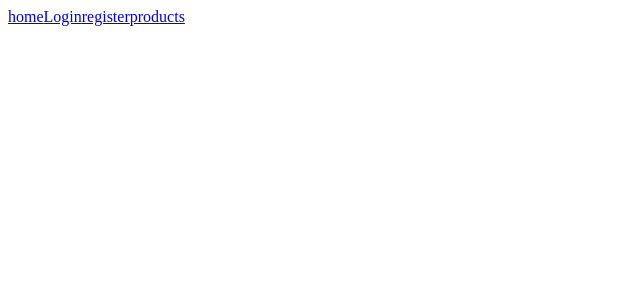
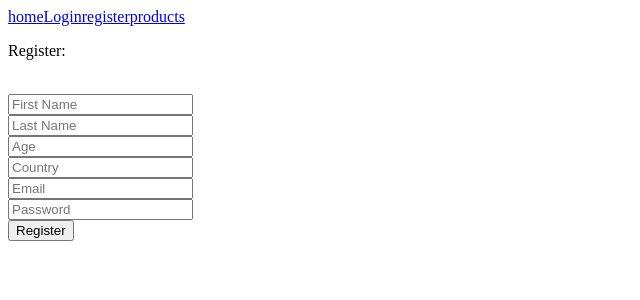
Before and after one commit to T2-Code-Geeks/MERAKI_Academy_Project_5, a React (Create React App) app in the folder frontend/: page / in a window 1280 px wide. Shown: the top 300 px of the page, without its empty margins (0-640 px from the left). Built offline with nearby package versions, Linux system fonts and the light colour scheme.

Commit message:
registerEmployee

```diff
--- /dev/null
+++ b/frontend/src/components/Register/RegisterEmployee.jsx
@@ -0,0 +1,108 @@
+import React, { useState } from "react";
+import "./RegisterEmployee.css";
+import axios from "axios";
+import { UseSelector } from "react-redux";
+
+//!=================================================
+
+const RegisterEmployee = () => {
+  const [firstName, setFirstName] = useState("");
+  const [lastName, setLastName] = useState("");
+  const [age, setAge] = useState(0);
+  const [country, setCountry] = useState("");
+  const [email, setEmail] = useState("");
+  const [password, setPassword] = useState("");
+  const role_id = 2;
+  const [message, setMessage] = useState("");
+  const [status, setStatus] = useState(false);
+
+  //!=================================================
+
+  const CreateAccountEmployee = async (e) => {
+    e.preventDefault();
+    try {
+      const result = await axios.post("http://localhost:5000/employees/register", {
+        firstName,
+        lastName,
+        age,
+        country,
+        email,
+        password,
+        role_id,
+      });
+
+      if (result.data) {
+        console.log(result.data)
+        setStatus(true);
+        setMessage(result.data.message);
+      } else {
+        throw Error;
+      }
+    } catch (error) {
+      setStatus(false);
+      if (error.response && error.response.data) {
+        return setMessage(error.response.data.message);
+      }
+      setMessage("please try again");
+    }
+  };
+
+   //!=================================================
+
+   return(
+    <>
+      <div className="Form">
+
+          <>
+            <p className="Title">Register:</p>
+            <form onSubmit={(e)=>{CreateAccountEmployee(e)}}>
+              <br />
+              <input
+                type="text"
+                placeholder="First Name"
+                onChange={(e) => setFirstName(e.target.value)}
+              />
+              <br />
+              <input
+                type="text"
+                placeholder="Last Name"
+                onChange={(e) => setLastName(e.target.value)}
+              />
+              <br />
+              <input
+                type="number"
+                placeholder="Age"
+                onChange={(e) => setAge(e.target.value)}
+              />
+              <br />
+              <input
+                type="text"
+                placeholder="Country"
+                onChange={(e) => setCountry(e.target.value)}
+              />
+              <br />
+              <input
+                type="email"
+                placeholder="Email"
+                onChange={(e) => setEmail(e.target.value)}
+              />
+              <br />
+              <input
+                type="password"
+                placeholder="Password"
+                onChange={(e) => setPassword(e.target.value)}
+              />
+              <br />
+              <button>Register</button>
+              <br />
+            </form>
+            {status
+              ? message && <div className="SuccessMessage">{message}</div>
+              : message && <div className="ErrorMessage">{message}</div>}
+          </>
+
+      </div>
+    </>
+  );
+};
+export default RegisterEmployee;
--- a/frontend/src/layouts/Main/Main.jsx
+++ b/frontend/src/layouts/Main/Main.jsx
@@ -2,12 +2,13 @@ import React from "react";
 import NavBar from "../../components/NavBar/NavBar";
 import { Outlet } from "react-router-dom";
 import Footer from "../../components/Footer/Footer";
-
+import RegisterEmployee from "../../components/Register/RegisterEmployee";
 const Main = () => {
   return (
     <div>
       <header>
         <NavBar />
+        <RegisterEmployee/>
       </header>
       <main>
         <Outlet />
--- a/frontend/src/routers/routers.jsx
+++ b/frontend/src/routers/routers.jsx
@@ -2,7 +2,7 @@ import { createBrowserRouter } from "react-router-dom";
 import Products,{ productsLoader } from "../pages/Products/products/Products";
 import Main from "../layouts/Main/Main";
 import Register from "../pages/Register/Register";
-import Login from "../pages/Login/Login";
+import Login from "../pages/login/Login";
 // import { productsLoader } from "../service/api/ProductsAPI/Products";
 
 export const router = createBrowserRouter([
```
Also changed, not shown: frontend/src/components/Register/RegisterEmployee.css (added), frontend/src/components/Register/asd.jsx (deleted), 1 other file (tests, documents, lock files or other folders).
